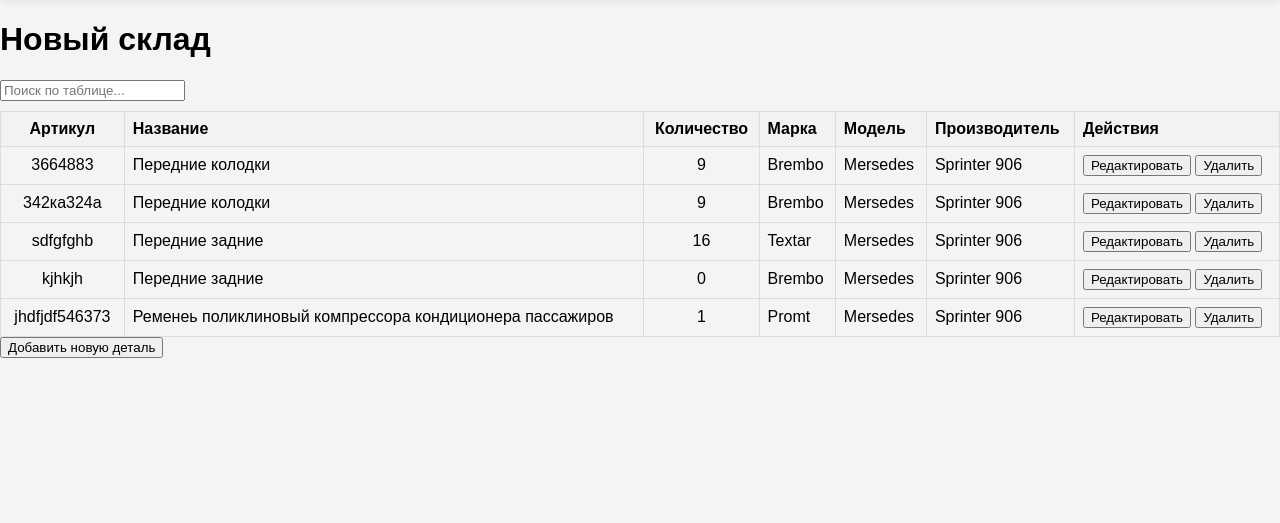
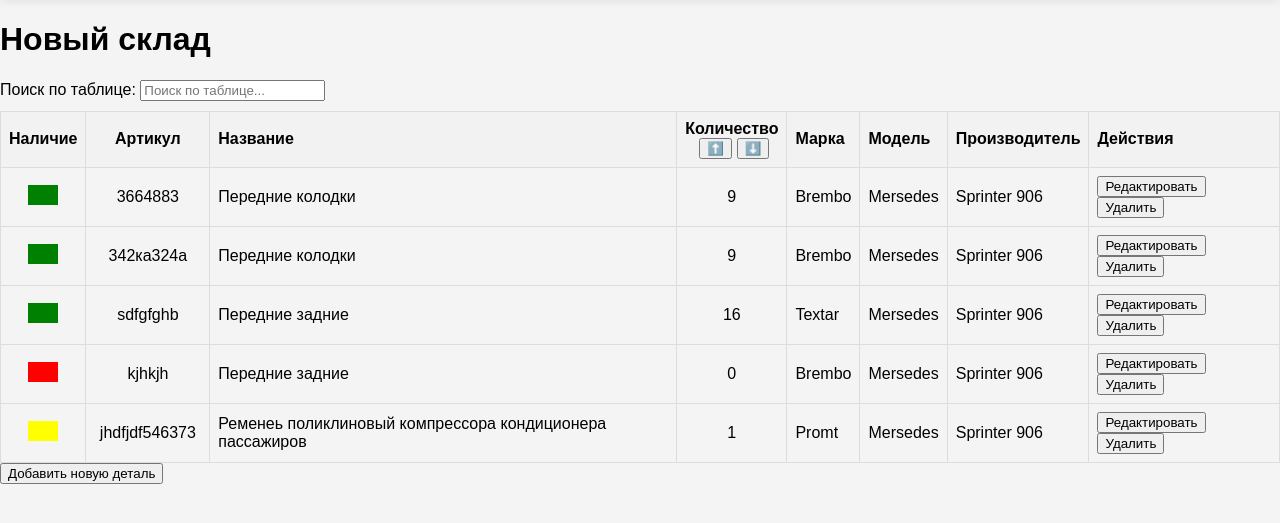
Before and after one commit to kollisey1418/MediteranExpress_First_BD, a Django app: page /warehouse-new/ in a window 1280 px wide. Shown: the part 48-571 px from the top of the page. Run offline with Django 5.2, Linux system fonts and the light colour scheme; data comes from the database, SQL or seed files in the repository.

Commit message:
Добавил колонку "Наличие", в которой цвет обозначает наличие. Даже добавлена сортировка по колонке "Количество"

```diff
--- a/main/templates/main/warehouse_new.html
+++ b/main/templates/main/warehouse_new.html
@@ -23,23 +23,53 @@
     .center-text {
         text-align: center;
     }
+    .availability-red {
+        background-color: red;
+    }
+    .availability-yellow {
+        background-color: yellow;
+    }
+    .availability-green {
+        background-color: green;
+    }
     .search-container {
         margin-bottom: 10px;
+    }
+    .availability {
+        width: 30px; /* Уменьшаем ширину колонки */
+        height: 20px; /* Высота индикатора */
+        display: inline-block;
+    }
+    .sort-buttons {
+        display: flex;
+        justify-content: center;
+        align-items: center;
+    }
+    .sort-buttons button {
+        margin-left: 5px;
     }
 </style>
 
 <h1>Новый склад</h1>
 
 <div class="search-container">
+    <label for="searchInput">Поиск по таблице:</label>
     <input type="text" id="searchInput" placeholder="Поиск по таблице...">
 </div>
 
 <table id="warehouseTable">
     <thead>
         <tr>
+            <th class="center-text">Наличие</th>
             <th class="center-text">Артикул</th>
             <th>Название</th>
-            <th class="center-text">Количество</th>
+            <th class="center-text">
+                Количество
+                <div class="sort-buttons">
+                    <button id="sortAscBtn">⬆️</button>
+                    <button id="sortDescBtn">⬇️</button>
+                </div>
+            </th>
             <th>Марка</th>
             <th>Модель</th>
             <th>Производитель</th>
@@ -49,6 +79,9 @@
     <tbody>
         {% for item in items %}
         <tr>
+            <td class="center-text">
+                <div class="availability {% if item.quantity == 0 %}availability-red{% elif item.quantity == 1 %}availability-yellow{% else %}availability-green{% endif %}"></div>
+            </td>
             <td class="center-text" style="width: 12ch;">{{ item.part_number }}</td>
             <td>{{ item.name }}</td>
             <td class="center-text">{{ item.quantity }}</td>
@@ -202,5 +235,44 @@ document.getElementById('searchInput').addEventListener('keyup', function() {
         }
     }
 });
+
+// Функции сортировки
+document.getElementById('sortAscBtn').addEventListener('click', function() {
+    sortTable(true);
+});
+
+document.getElementById('sortDescBtn').addEventListener('click', function() {
+    sortTable(false);
+});
+
+function sortTable(ascending) {
+    var table, rows, switching, i, x, y, shouldSwitch;
+    table = document.getElementById('warehouseTable');
+    switching = true;
+    while (switching) {
+        switching = false;
+        rows = table.rows;
+        for (i = 1; i < (rows.length - 1); i++) {
+            shouldSwitch = false;
+            x = rows[i].getElementsByTagName('td')[3]; // Колонка "Количество"
+            y = rows[i + 1].getElementsByTagName('td')[3]; // Следующая строка, колонка "Количество"
+            if (ascending) {
+                if (parseInt(x.innerHTML) > parseInt(y.innerHTML)) {
+                    shouldSwitch = true;
+                    break;
+                }
+            } else {
+                if (parseInt(x.innerHTML) < parseInt(y.innerHTML)) {
+                    shouldSwitch = true;
+                    break;
+                }
+            }
+        }
+        if (shouldSwitch) {
+            rows[i].parentNode.insertBefore(rows[i + 1], rows[i]);
+            switching = true;
+        }
+    }
+}
 </script>
 {% endblock %}
```
